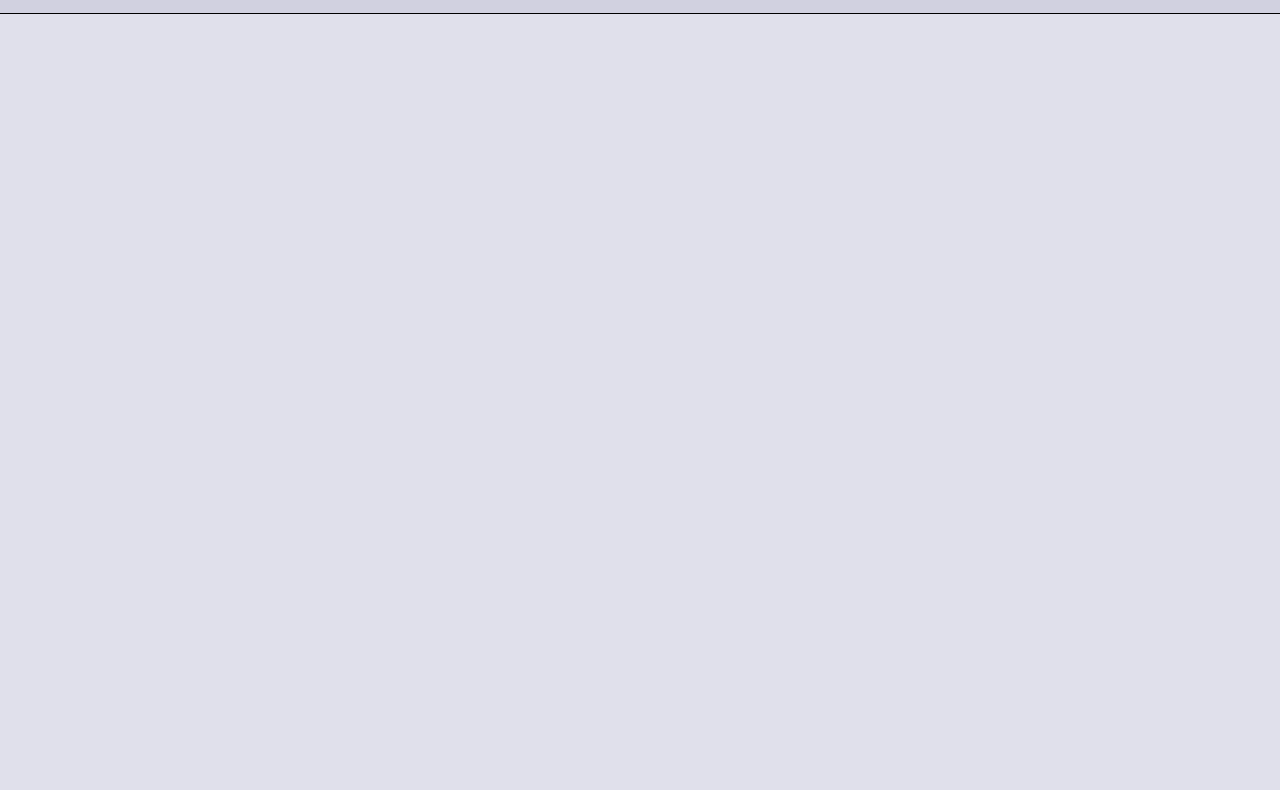
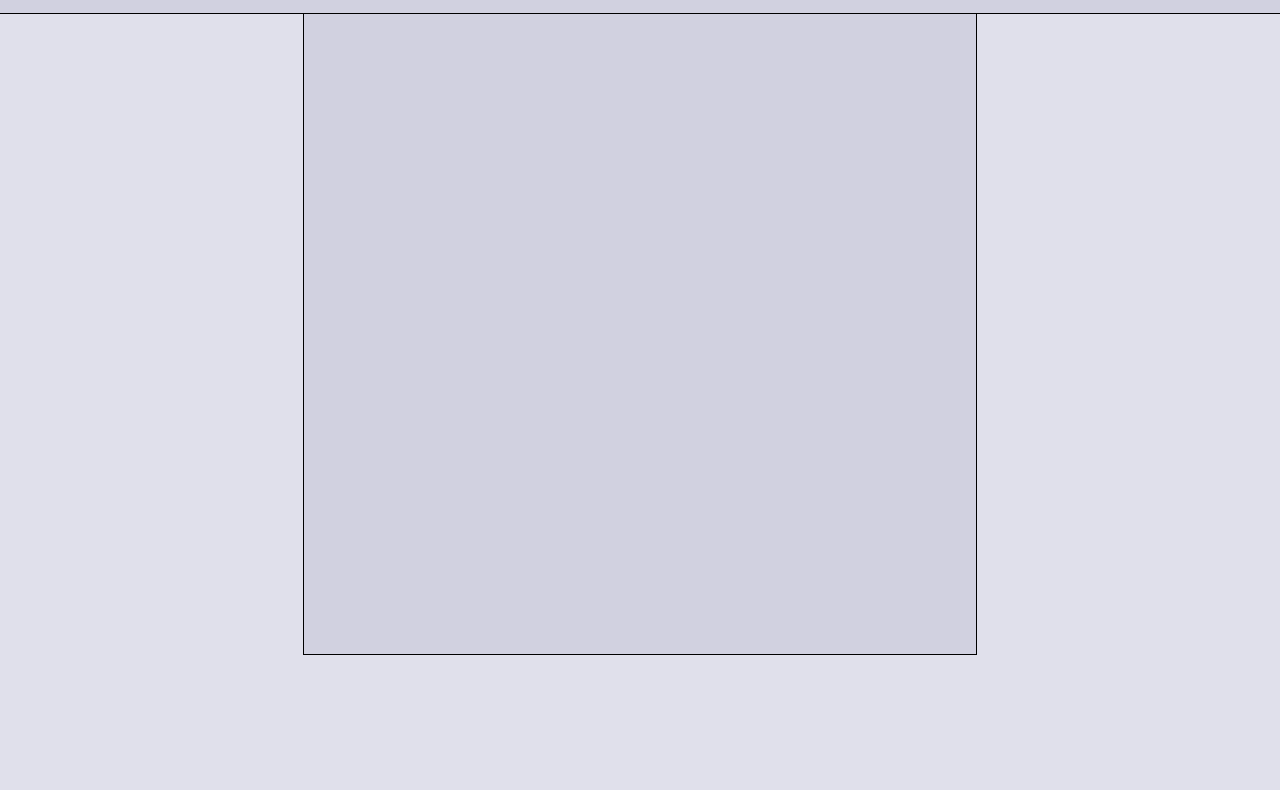
Before and after one commit to EmilSkjetne/Praksis-2021, a plain HTML site: page Praksis Hjemmeside/home.html in a window 1280 px wide. Shown: the part 99-889 px from the top of the page. Before the commit the page ends 800 px from the top, so only its background shows below. Drawn offline with Linux system fonts and the light colour scheme.

Commit message:
La til et kanvas hvor man kan legge til ting

```diff
--- a/Praksis Hjemmeside/home.html
+++ b/Praksis Hjemmeside/home.html
@@ -8,6 +8,7 @@
     </head>
 
     <body>
+        <div class="container">
             <div>
                 <nav class="navBar">
                     <a href="home.html" class="home">Home</a>
@@ -16,9 +17,9 @@
                 </nav>
             </div>
 
-        <div class="text-room">
+            <div class="canvas">
 
             </div>
-
+        </div>
     </body>
 </html>
--- a/Praksis Hjemmeside/style.css
+++ b/Praksis Hjemmeside/style.css
@@ -38,3 +38,20 @@
 .pong:hover, .contact:hover{
     color: darkslateblue;
 }
+
+.canvas{
+    display: flex;
+    width: 70ch;
+    background-color:#d1d1e0;
+    height: 40rem;
+    margin: auto;
+    margin-bottom: 9rem;
+    border-bottom: #000000 solid thin;
+    border-left: #000000 solid thin;
+    border-right: #000000 solid thin;
+}
+
+.container{
+    display: flex;
+    flex-direction: column;
+}
```
Lines whose indentation alone changed are shown as unchanged.
